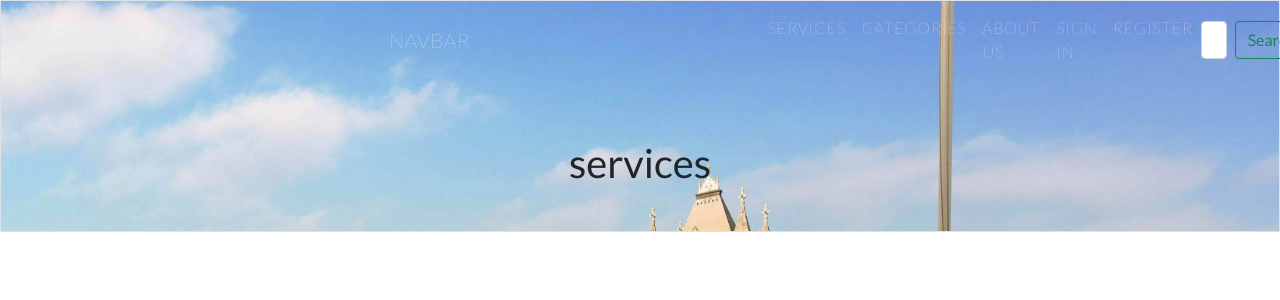
After one commit to Astig-1982/Solid-Properties-Project, a Django app: page /services/ in a window 1280 px wide. The commit adds this page. Shown: the top 300 px of the page. Run offline with Django 3.2, Linux system fonts and the light colour scheme; data that the repository does not hold is empty; some libraries are stand-ins or nearby versions.

Commit message:
Created 'service.html' page and started styling it

```diff
--- /dev/null
+++ b/services/templates/services/services.html
@@ -0,0 +1,36 @@
+{% extends "base.html" %}
+{% load static %}
+
+{% block content %}
+<div class="container-fluid border border-blue section-container">
+    <div class="row">
+        <div class="col-12">
+            <div class="mx-auto text-center section-title-container">
+                <h1 class="section-title">services</h1>
+            </div>
+        </div>
+    </div>
+</div>
+<div class="container services-container">
+    <div class="row">
+        {% for service in services %}
+            <div class="col-12 col-md-3 text-center service-holder">
+                <div class="rounded-circle mx-auto text-center"></div>
+                <div>
+                    <p class="service-name">{{ service.name }}</p>
+                    <p class="service-description">{{ service.short_description }}
+                        <a href="#" class="py-3">See more</a>
+                    </p>
+                </div>
+            </div>
+        {% endfor %}
+    </div>
+</div>
+
+
+
+
+
+
+
+{% endblock %}
--- /dev/null
+++ b/services/urls.py
@@ -0,0 +1,6 @@
+from django.urls import path
+from . import views
+
+urlpatterns = [
+    path('', views.all_services, name='services')
+]
--- a/services/views.py
+++ b/services/views.py
@@ -1,3 +1,15 @@
 from django.shortcuts import render
+from .models import Services
 
 # Create your views here.
+
+
+def all_services(request):
+
+    services = Services.objects.all()
+
+    context = {
+        'services': services,
+    }
+
+    return render(request, 'services/services.html', context)
--- a/solid_properties/urls.py
+++ b/solid_properties/urls.py
@@ -22,4 +22,5 @@ urlpatterns = [
     path('admin/', admin.site.urls),
     path('accounts/', include('allauth.urls')),
     path('', include('home.urls')),
+    path('services/', include('services.urls')),
 ] + static(settings.MEDIA_URL, document_root=settings.MEDIA_ROOT)
--- a/static/css/base.css
+++ b/static/css/base.css
@@ -1,4 +1,4 @@
-@import url('https://fonts.googleapis.com/css2?family=Lato:wght@100;300;400&display=swap');
+@import url('https://fonts.googleapis.com/css2?family=Lato:wght@100;400;700;900&display=swap');
 
 body {
     margin: 0;
@@ -59,3 +59,42 @@ body {
     width: 9rem;
     background-color: rgb(0,128,128);
 }
+
+/* --------------- services page starts here -------------- */
+
+.services-container {
+    margin-top: 5%;
+}
+
+.section-container {
+    height: 29vh;
+    background: url('/media/house_tower.jpg') no-repeat center center fixed;
+    background-size: cover;
+}
+
+.section-title-container {
+    margin-top: 11%;
+}
+
+.service-holder {
+    margin-bottom: 1.9rem;
+}
+
+.rounded-circle {
+    display: inline-block;
+    width: 70px;
+    height: 70px;
+    margin: 6px;
+    border: 2px solid rgb(0,128,128);
+    background-color: #ffffff;
+}
+
+.service-name {
+    font-weight: 700;
+    margin-bottom: 0;
+    text-transform: capitalize;
+}
+
+.service-description {
+    font-size: .8rem;
+}
```
